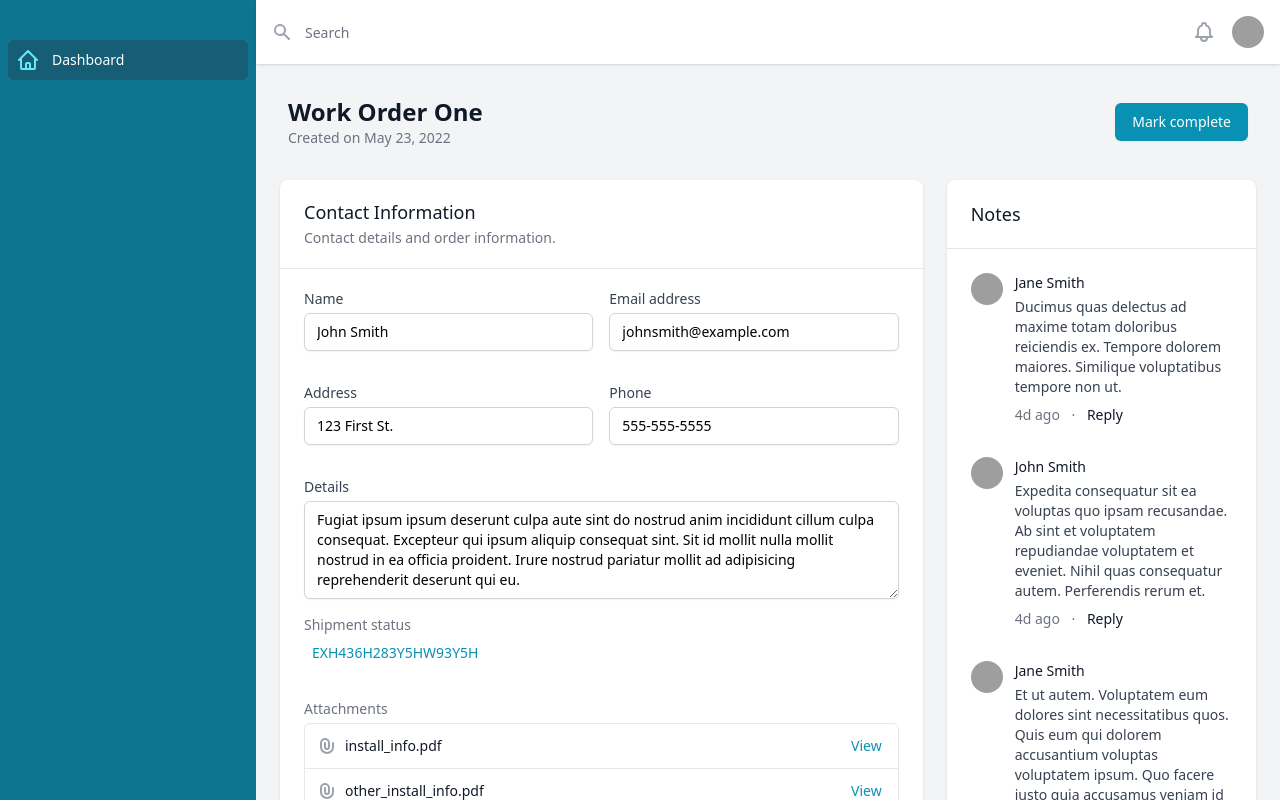
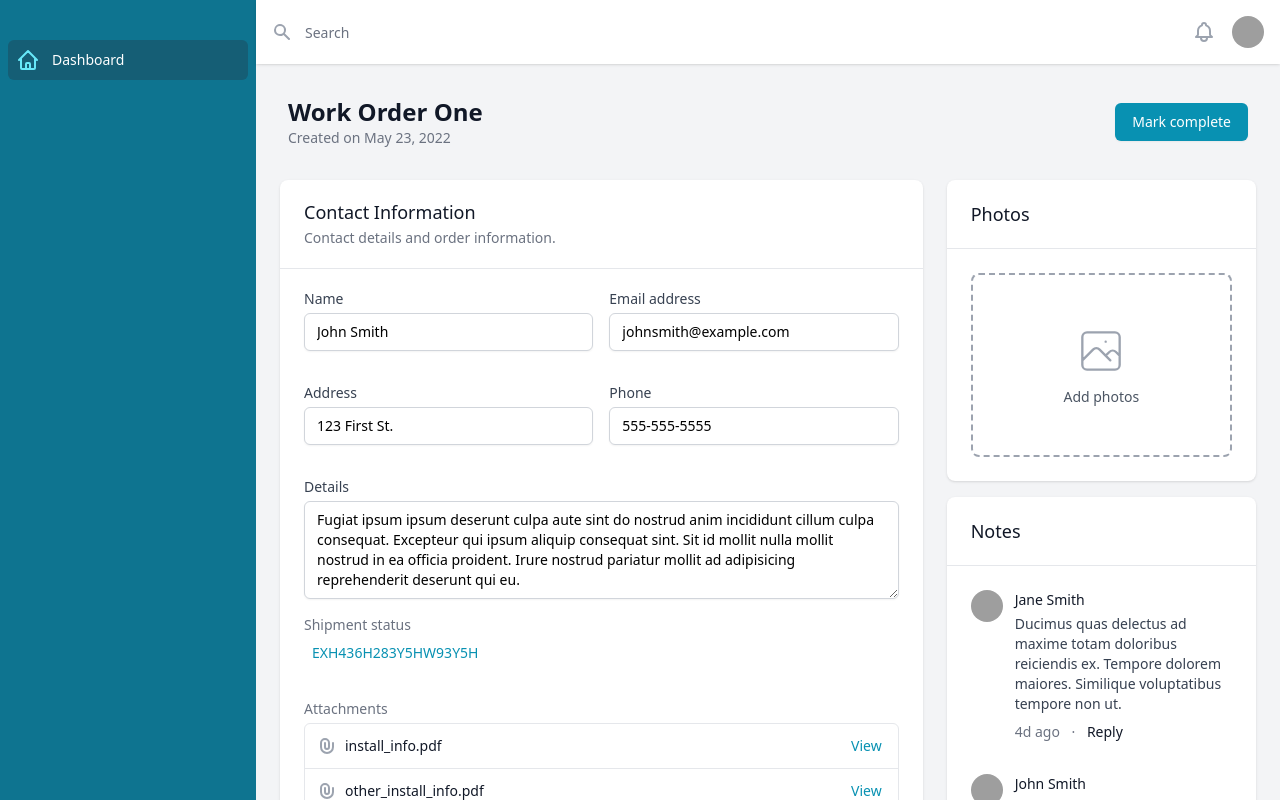
Before and after one commit to itsmejoeyb/hts, a Next.js app: page /workorders/1 in a window 1280 px wide. Shown: the top 800 px of the page. Built offline with nearby package versions, Linux system fonts and the light colour scheme; grey boxes are pictures that could not be loaded.

Commit message:
added photo upload section

```diff
--- a/components/Input.tsx
+++ b/components/Input.tsx
@@ -1,5 +1,3 @@
-
-
 type Props = {
     label: string,
     id: string,
--- a/components/TextArea.tsx
+++ b/components/TextArea.tsx
@@ -1,4 +1,3 @@
-
 type Props = {
     label: string,
     id: string,
--- a/pages/workorders/[slug].tsx
+++ b/pages/workorders/[slug].tsx
@@ -1,4 +1,4 @@
-import { useState } from 'react'
+import { useState, useEffect } from 'react'
 import { useRouter } from 'next/router'
 import { user, projects } from '../../dummy-data/data'
 import type { NextPage } from "next"
@@ -85,6 +85,20 @@ const WorkOrder: NextPage<Props> = (props) => {
 
     const [workOrder, setWorkOrder] = useState(project)
     const [tasks, setTasks] = useState(project.tasks)
+    const [images, setImages] = useState<any[]>([])
+    const [imageUrls, setImageUrls] = useState<string[]>([])
+
+    useEffect(() => {
+      if (images.length < 1) return;
+      const newImageUrls: string[] = []
+      images.forEach(image => newImageUrls.push(URL.createObjectURL(image)))
+      setImageUrls(newImageUrls)
+    },[images])
+
+  const onImageChange = (e: React.ChangeEvent<HTMLInputElement>) => {
+    //@ts-ignore
+    setImages([...e.target.files])
+  }
 
   const addTask = () => {
     //@ts-ignore
@@ -122,10 +136,10 @@ const WorkOrder: NextPage<Props> = (props) => {
           <div className="mt-8 max-w-3xl mx-auto grid grid-cols-1 gap-6 sm:px-6 lg:max-w-7xl xl:grid-flow-col-dense xl:grid-cols-3">
             <div className="space-y-6 lg:col-start-1 lg:col-span-2">
               {/* Description*/}
-              <section aria-labelledby="applicant-information-title">
+              <section aria-labelledby="workorder-information">
                 <div className="bg-white shadow sm:rounded-lg">
                   <div className="px-4 py-5 sm:px-6">
-                    <h2 id="applicant-information-title" className="text-lg leading-6 font-medium text-gray-900">
+                    <h2 id="workorder-information" className="text-lg leading-6 font-medium text-gray-900">
                       Contact Information
                     </h2>
                     <p className="mt-1 max-w-2xl text-sm text-gray-500">Contact details and order information.</p>
@@ -234,12 +248,57 @@ const WorkOrder: NextPage<Props> = (props) => {
             {/* End Tasks */}
 
           </div>
-
-
-
-          {/* Comments */}
-          <section aria-labelledby="notes-title" className="xl:col-start-3 xl:col-span-1">
+          {/* Sidebar */}
+          <section aria-labelledby="photos-title" className="xl:col-start-3 xl:col-span-1">
             <div className="bg-white shadow sm:rounded-lg sm:overflow-hidden">
+              <div className="divide-y divide-gray-200">
+                <div className="px-4 py-5 sm:px-6">
+                  <h2 id="notes-title" className="text-lg font-medium text-gray-900">
+                    Photos
+                  </h2>
+                </div>
+                <div className="px-4 py-6 sm:px-6">
+                  <ul role="list" className="space-y-8">
+                    {imageUrls.length > 0 ? imageUrls.map((imageSrc) => (
+                      <li>
+                        <img src={imageSrc} className="w-full h" />
+                      </li>
+                    )) :
+                    <label htmlFor="images">
+                      <span
+                        className="relative cursor-pointer block w-full border-2 border-gray-400 border-dashed rounded-lg p-12 text-center hover:border-gray-600 focus:outline-none focus:ring-2 focus:ring-offset-2 focus:ring-cyan-500"
+                      >
+                        <svg
+                          className="mx-auto h-14 w-14 text-gray-400"
+                          xmlns="http://www.w3.org/2000/svg"
+                          stroke="currentColor"
+                          fill="none"
+                          viewBox="0 0 24 24"
+                          aria-hidden="true"
+                        >
+                          <path stroke-linecap="round" stroke-linejoin="round" d="M4 16l4.586-4.586a2 2 0 012.828 0L16 16m-2-2l1.586-1.586a2 2 0 012.828 0L20 14m-6-6h.01M6 20h12a2 2 0 002-2V6a2 2 0 00-2-2H6a2 2 0 00-2 2v12a2 2 0 002 2z" />
+                        </svg>
+                        <span className="mt-2 block text-sm font-medium text-gray-600">Add photos</span>
+                        <input type="file" multiple accept='image/*' id="images" className="hidden" onChange={onImageChange} />
+                      </span>
+                    </label> }
+                  </ul>
+                </div>
+              </div>
+              {/* <div className="bg-gray-50 px-4 py-6 sm:px-6">
+                <div className="flex space-x-3">
+                  <div className="min-w-0 flex-1">
+                    <label className="text-sm font-medium leading-5 text-gray-900">
+                      <span className="cursor-pointer inline-flex items-center justify-center px-4 py-2 border border-transparent text-sm font-medium rounded-md shadow-sm text-white bg-cyan-600 hover:bg-cyan-700 focus:outline-none focus:ring-2 focus:ring-offset-2 focus:ring-cyan-500">
+                        Upload
+                      </span>
+                      <input name="images" type="file" multiple accept="image/*" onChange={onImageChange} className="hidden" />
+                    </label>
+                  </div>
+                </div>
+              </div> */}
+            </div>
+            <div className="bg-white shadow sm:rounded-lg sm:overflow-hidden mt-4">
               <div className="divide-y divide-gray-200">
                 <div className="px-4 py-5 sm:px-6">
                   <h2 id="notes-title" className="text-lg font-medium text-gray-900">
@@ -315,10 +374,9 @@ const WorkOrder: NextPage<Props> = (props) => {
               </div>
             </div>
           </section>
-          {/* End Comments */}
-
-          </div>
+          {/* End Sidebar */}
         </div>
+      </div>
     );
 }
 
```
